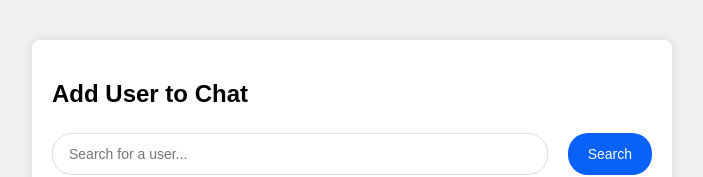
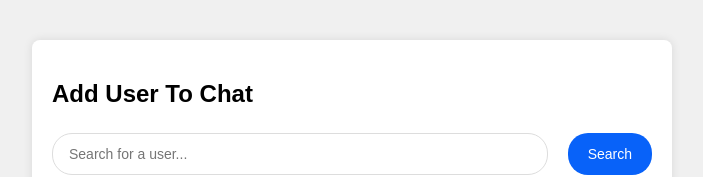
Before and after one commit to sxxnxhy/LetsChat-frontend, a React (Vite) app: page /add-user-to-chat in a window 1280 px wide. Shown: the top 177 px of the page, without its empty margins (288-991 px from the left). Built offline with nearby package versions, Linux system fonts and the light colour scheme; sample sign-in values are in the browser's storage.

Commit message:
update : css 수정

```diff
--- a/src/components/AddUserToChat.jsx
+++ b/src/components/AddUserToChat.jsx
@@ -77,7 +77,7 @@ function AddUserToChat() {
   return (
     <>
       <div className="container">
-        <h2>Add User to Chat</h2>
+        <h2>Add User To Chat</h2>
         <div className="search-bar">
           <input
             type="text"
@@ -110,7 +110,7 @@ function AddUserToChat() {
                   </a>
                 )}
               </span>
-              <p className="user-action"></p>
+              <p className="user-action">{user.email}</p>
               <div className="user-divider"></div>
             </div>
           ))}
--- a/src/components/ChatRoom.jsx
+++ b/src/components/ChatRoom.jsx
@@ -242,7 +242,7 @@ function ChatRoom() {
     }
   };
   const handleSendNotification = async () => {
-    const confirmLeave = window.confirm("Are you sure you want to send notification email to all the users in this chat?");
+    const confirmLeave = window.confirm("채팅의 모든 대화상대에게 알림 이메일을 보내시겠습니까?\n\n(Are you sure you want to send a notification email to all users in this chat?)");
     if (!confirmLeave) return;
 
     setisNotificationSending(true);
--- a/src/style.css
+++ b/src/style.css
@@ -126,6 +126,7 @@ button:hover {
     background-color: orangered;
     border-radius: 50%;
     margin-left: 5px;
+    flex-shrink: 0;
 }
 
 .chat-divider {
```
